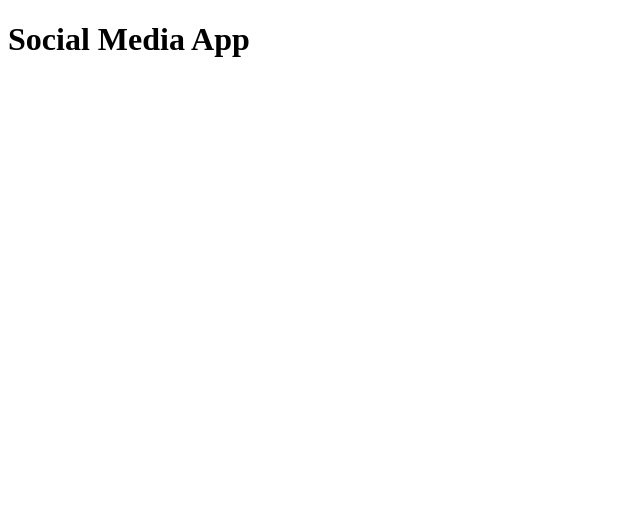
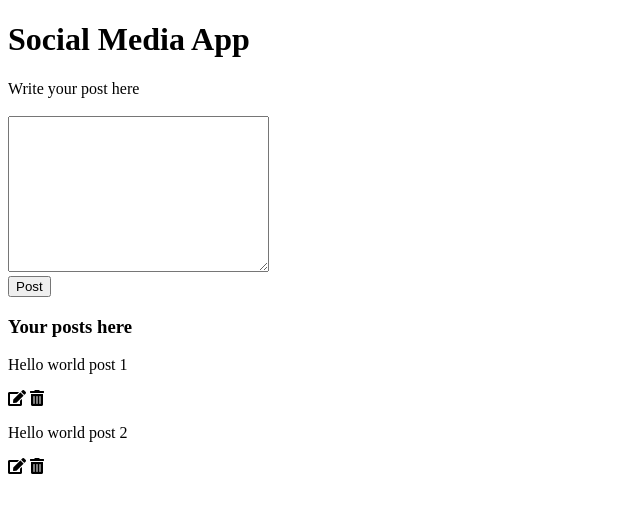
Before and after one commit to bagortechnology/Power8, a plain HTML site: page index.html in a window 1280 px wide. Shown: the whole page, without its empty margins (0-640 px from the left). Drawn offline with Linux system fonts and the light colour scheme.

Commit message:
modified:   index.html

```diff
--- a/index.html
+++ b/index.html
@@ -5,14 +5,41 @@
     <meta http-equiv="X-UA-Compatible" content="IE=edge">
     <meta name="viewport" content="width=device-width, initial-scale=1.0">
     <link rel="Stylesheet" type="text/css" href="style.css">
+    <link rel="stylesheet" href="https://cdnjs.cloudflare.com/ajax/libs/font-awesome/5.15.4/css/all.min.css" />
     <title>Power 8</title>
 </head>
 <body>
     <h1>Social Media App</h1>
     <div class="container">
 
-        <div class="left"></div>
-        <div class="right"></div>
+        <div class="left">
+            <form id="form">
+                <label for="post">Write your post here</label>
+                <br><br>
+                <textarea name="post" id="input" cols="30" rows="10"></textarea>
+                <div id="msg"></div>
+                <button type="submit">Post</button>
+            </form>
+        </div>
+        <div class="right">
+            <h3>Your posts here</h3>
+            <div id="posts">
+                <div>
+                    <p>Hello world post 1</p>
+                    <span class="options">
+                        <i class="fas fa-edit"></i>
+                        <i class="fas fa-trash-alt"></i>
+                    </span>
+                </div>
+                <div>
+                    <p>Hello world post 2</p>
+                    <span class="options">
+                        <i  class="fas fa-edit"></i>
+                        <i class="fas fa-trash-alt"></i>
+                    </span>
+                </div>
+            </div>
+        </div>
     </div>
 
     <script src="main.js"></script>
```
